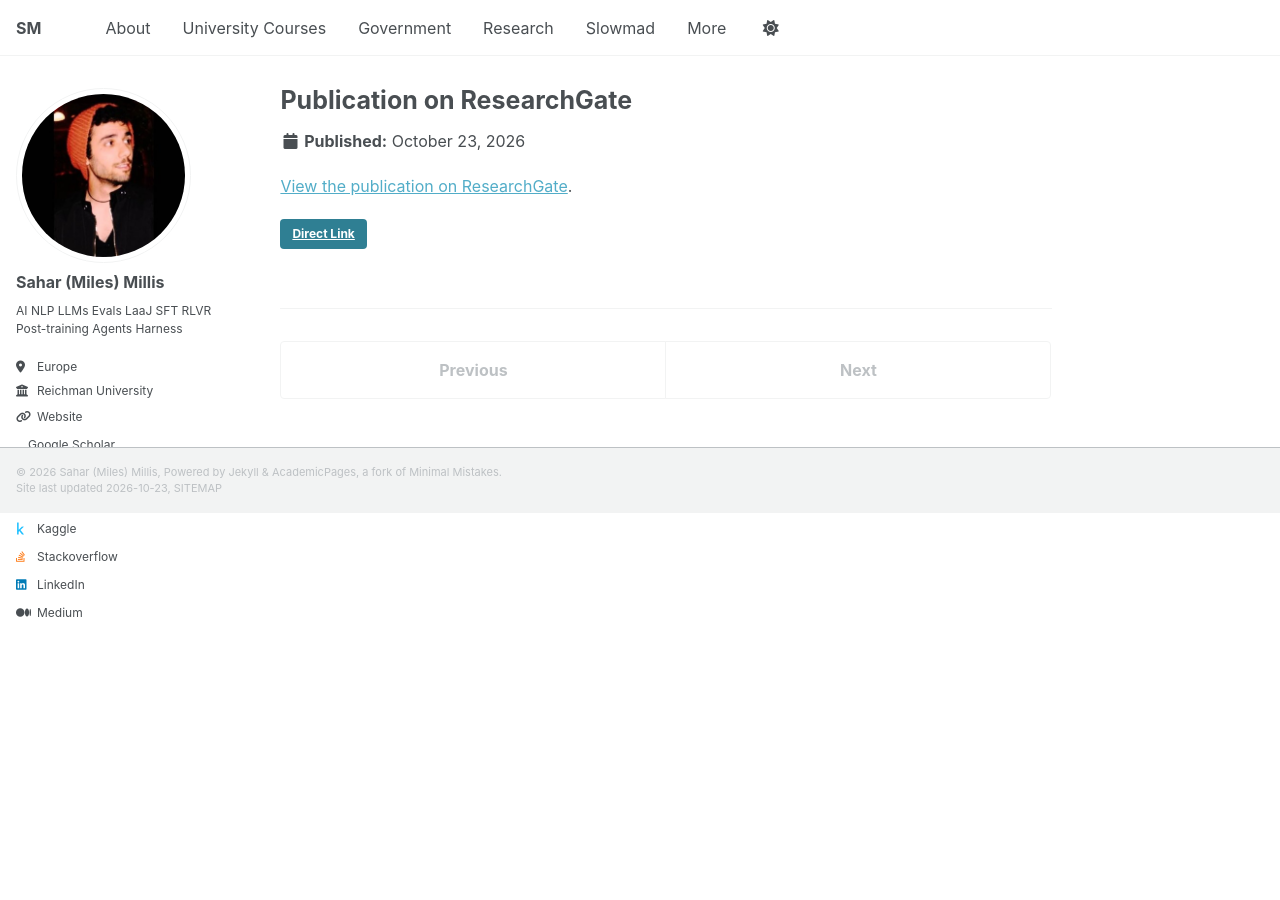
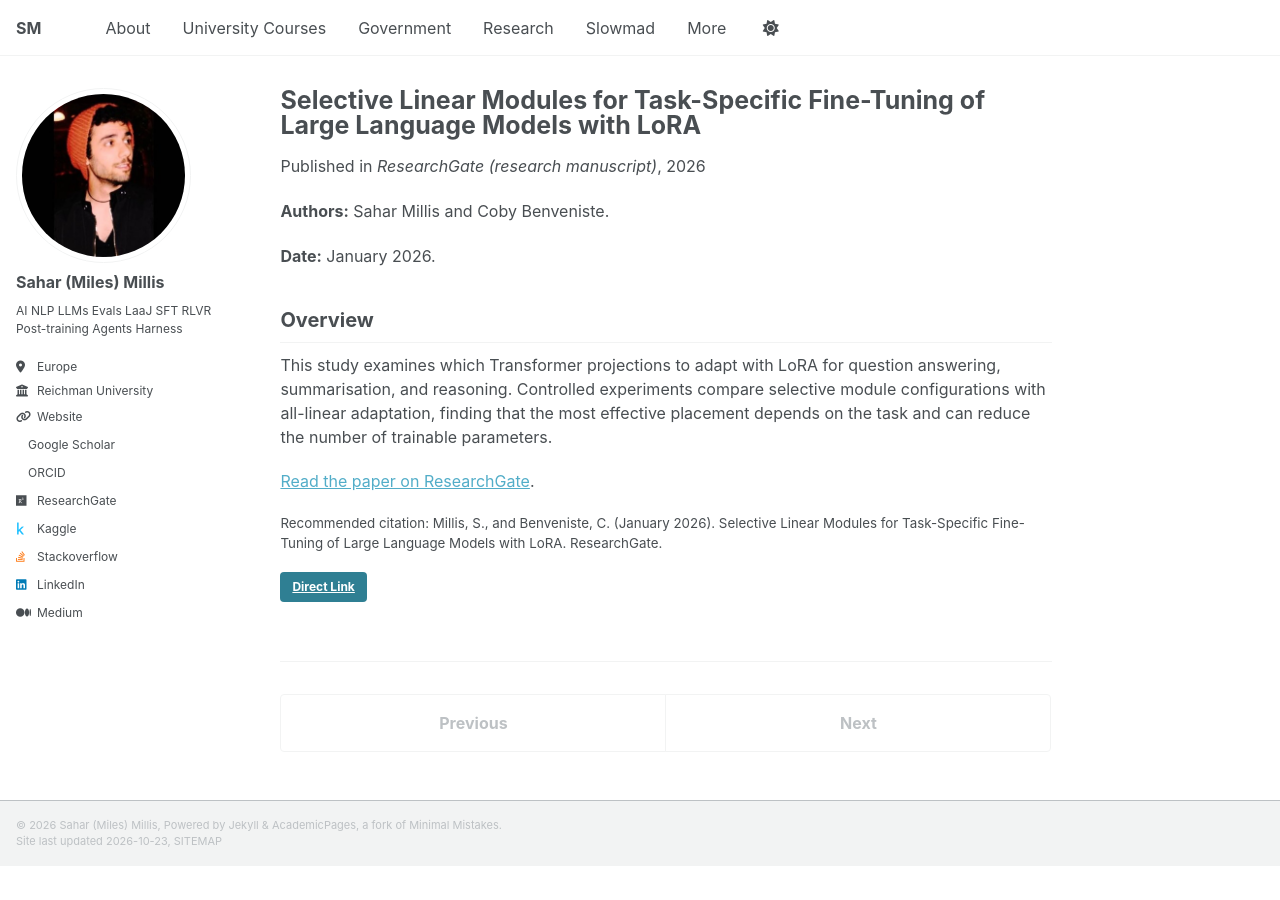
Before and after one commit to saharmilis/sahar.milis, a Jekyll site: the page built from _publications/researchgate-405052189.md, in a window 1280 px wide. Built offline with Jekyll 4.4.1, drawn with Linux system fonts in a browser that asks for light colours; a style sheet for code colours, icons or effects is not loaded.

Commit message:
Replace research publication placeholder with verified citation

```diff
--- a/_publications/researchgate-405052189.md
+++ b/_publications/researchgate-405052189.md
@@ -1,11 +1,29 @@
 ---
-title: Publication on ResearchGate
+title: "Selective Linear Modules for Task-Specific Fine-Tuning of Large Language Models with LoRA"
 collection: publications
 category: published
 permalink: /publication/researchgate-405052189/
 link: https://www.researchgate.net/publication/405052189
+authors:
+  - Sahar Millis
+  - Coby Benveniste
+# ResearchGate specifies January 2026, not an exact day. This date is a sorting
+# anchor; the citation preserves the source's month-level precision.
+date: 2026-01-01
+date_precision: month
+venue: "ResearchGate (research manuscript)"
+citation: "Millis, S., and Benveniste, C. (January 2026). Selective Linear Modules for Task-Specific Fine-Tuning of Large Language Models with LoRA. ResearchGate."
+excerpt: "A study of task-specific LoRA module selection for question answering, summarisation, and reasoning."
 share: false
 comments: false
 ---
 
-[View the publication on ResearchGate](https://www.researchgate.net/publication/405052189).
+**Authors:** Sahar Millis and Coby Benveniste.
+
+**Date:** January 2026.
+
+## Overview
+
+This study examines which Transformer projections to adapt with LoRA for question answering, summarisation, and reasoning. Controlled experiments compare selective module configurations with all-linear adaptation, finding that the most effective placement depends on the task and can reduce the number of trainable parameters.
+
+[Read the paper on ResearchGate](https://www.researchgate.net/publication/405052189).
```
Also changed, not shown: _pages/research.html (+10 -2 lines).
